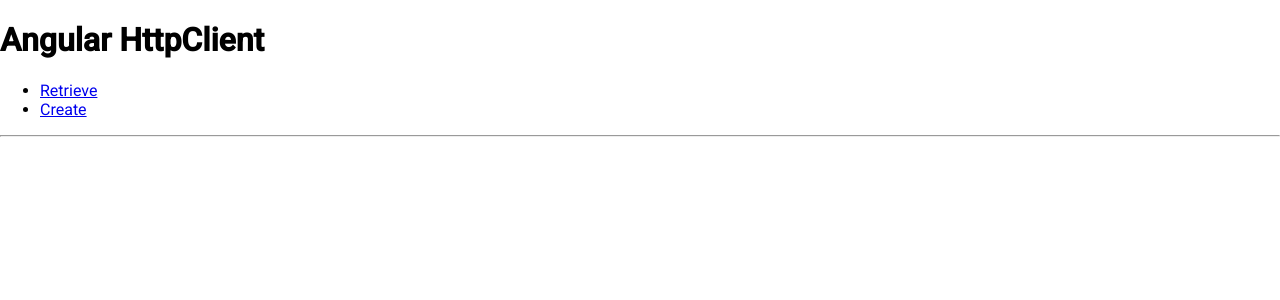
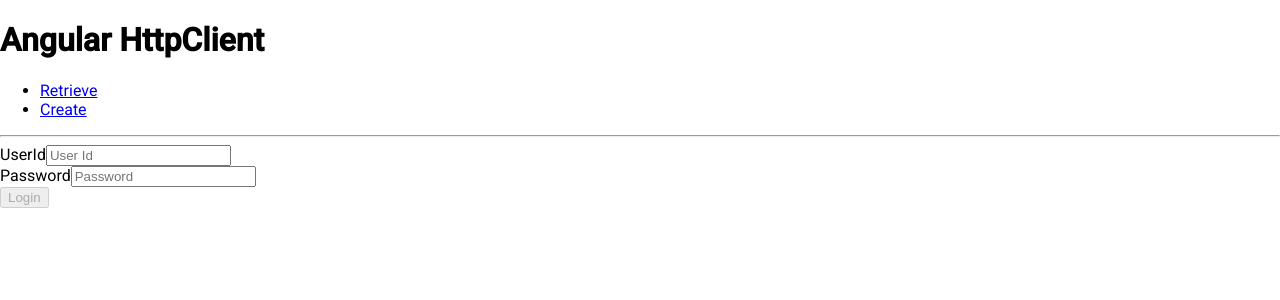
Before and after one commit to rpavani1998/SVES_PlacementPortal, an Angular app in the folder client/: page /login in a window 1280 px wide. Before the commit this address led to /. Shown: the top 300 px of the page. Built offline with nearby package versions, Linux system fonts and the light colour scheme.

Commit message:
Added Basic User-Login UI

```diff
--- a/client/src/app/app.module.ts
+++ b/client/src/app/app.module.ts
@@ -10,13 +10,15 @@ import { AppComponent } from './app.component';
 import { StudentComponent } from './student/student.component';
 import { StudentDetailsComponent } from './student-details/student-details.component';
 import { AddStudentComponent } from './add-student/add-student.component';
+import { UserLoginComponent } from './user-login/user-login.component';
 
 @NgModule({
   declarations: [
     AppComponent,
     StudentComponent,
     StudentDetailsComponent,
-    AddStudentComponent
+    AddStudentComponent,
+    UserLoginComponent
   ],
   imports: [
     BrowserModule,
--- /dev/null
+++ b/client/src/app/user-login/user-login.component.html
@@ -0,0 +1,28 @@
+<form #loginForm="ngForm">
+
+  <div class="form-group">
+    <label for="id">UserId</label>
+    <input type="text" class="form-control" id="id" placeholder="User Id"
+    required
+    [(ngModel)]="user.id" name="id" #id="ngModel">
+    <div [hidden]="id.valid || id.pristine"
+         class="alert alert-danger">
+       UserId is required
+    </div>
+  </div>
+
+  <div class="form-group">
+    <label for="password">Password</label>
+    <input type="password" class="form-control" id="password" placeholder="Password"
+    required
+    [(ngModel)]="user.password" name="password" #id="ngModel">
+    <!-- <div [hidden]="password.valid || password.pristine"
+         class="alert alert-danger">
+       Password is required
+    </div> -->
+  </div>
+
+  <div class="btn-group btn-group-sm">
+      <button type="button" class="btn btn-dark" (click)="authenticate()" [disabled]="!loginForm.form.valid">Login</button>
+    </div>
+</form>
--- /dev/null
+++ b/client/src/app/user-login/user-login.component.ts
@@ -0,0 +1,36 @@
+import { Component, OnInit } from '@angular/core';
+import { HttpClient } from '@angular/common/http';
+import { Router } from '@angular/router';
+
+import { User } from '../user';
+import { UserService } from '../user.service';
+
+@Component({
+  selector: 'app-login',
+  templateUrl: './user-login.component.html',
+  styleUrls: ['./user-login.component.css']
+})
+export class UserLoginComponent {
+
+  user = new User();
+  submitted = false;
+  message = '';
+  data: any;
+
+  constructor(
+    private http: HttpClient,
+    private router: Router,
+    private userService: UserService) {
+  }
+
+login(){
+  this.submitted = true;
+  this.authenticate();
+}
+
+private authenticate(): void {
+  console.log(this.user.id, this.user.password);
+  this.userService.authenticate(this.user.id, this.user.password)
+        .subscribe();
+  }
+}
--- /dev/null
+++ b/client/src/app/user.service.ts
@@ -0,0 +1,54 @@
+import { Injectable } from '@angular/core';
+import { HttpClient, HttpHeaders } from '@angular/common/http';
+import { Observable } from 'rxjs';
+import { User } from './user';
+
+const httpOptions = {
+  headers: new HttpHeaders({
+    'Content-Type': 'application/json',
+    'Access-Control-Allow-Origin' : '*',
+  })
+};
+
+@Injectable({
+  providedIn: 'root'
+})
+export class UserService {
+  private usersUrl = 'http://localhost:4000/api/users';  // URL to web api
+  constructor(
+    private http: HttpClient
+  ) { }
+
+  getUsers (): Observable<User[]> {
+    console.log((this.usersUrl));
+    return this.http.get<User[]>(this.usersUrl);
+  }
+
+  authenticate (id: string, password: string): Observable<User[]> {
+    const data = {
+      id, password
+    }
+    return this.http.post<User[]>(`${this.usersUrl}/login/`, data , httpOptions);
+  }
+
+  getUser(id: string): Observable<User> {
+    const url = `${this.usersUrl}/${id}`;
+    return this.http.get<User>(url);
+  }
+
+  addUser (User: User): Observable<User> {
+    console.log(this.http.post<User>(this.usersUrl, User, httpOptions))
+    return this.http.post<User>(this.usersUrl, User, httpOptions);
+  }
+
+  deleteUser (User: User | string): Observable<User> {
+    const id = typeof User === 'string' ? User : User.id;
+    const url = `${this.usersUrl}/${id}`;
+
+    return this.http.delete<User>(url, httpOptions);
+  }
+
+  updateUser (User: User): Observable<any> {
+    return this.http.put(this.usersUrl, User, httpOptions);
+  }
+}
--- /dev/null
+++ b/client/src/app/user.ts
@@ -0,0 +1,11 @@
+export class User {
+    id: string;
+    user_type_id : string;
+    college_id: string;
+    email: string;
+    password: string;
+    contact_number: string;
+    sms_notification_active: boolean;
+    email_notification_active: boolean;
+    user_image: string;
+}
```
Also changed, not shown: client/src/app/app-routing/app-routing.module.ts (+6 -1 lines), client/src/app/user-login/user-login.component.css (added), 2 other files (tests, documents, lock files or other folders).
